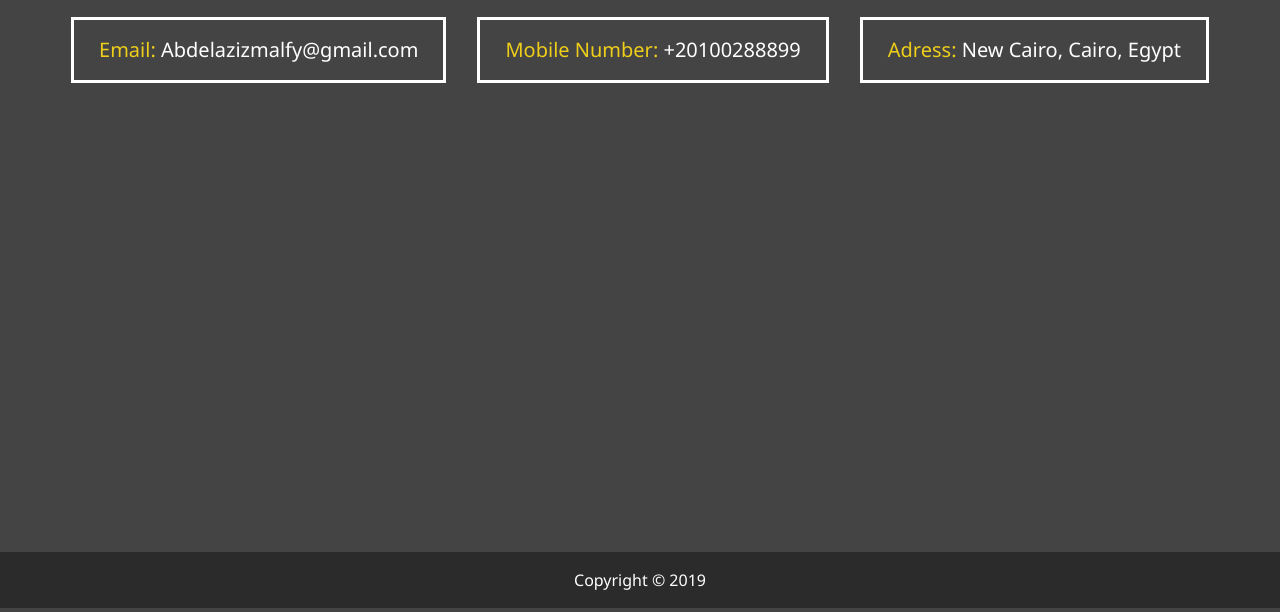
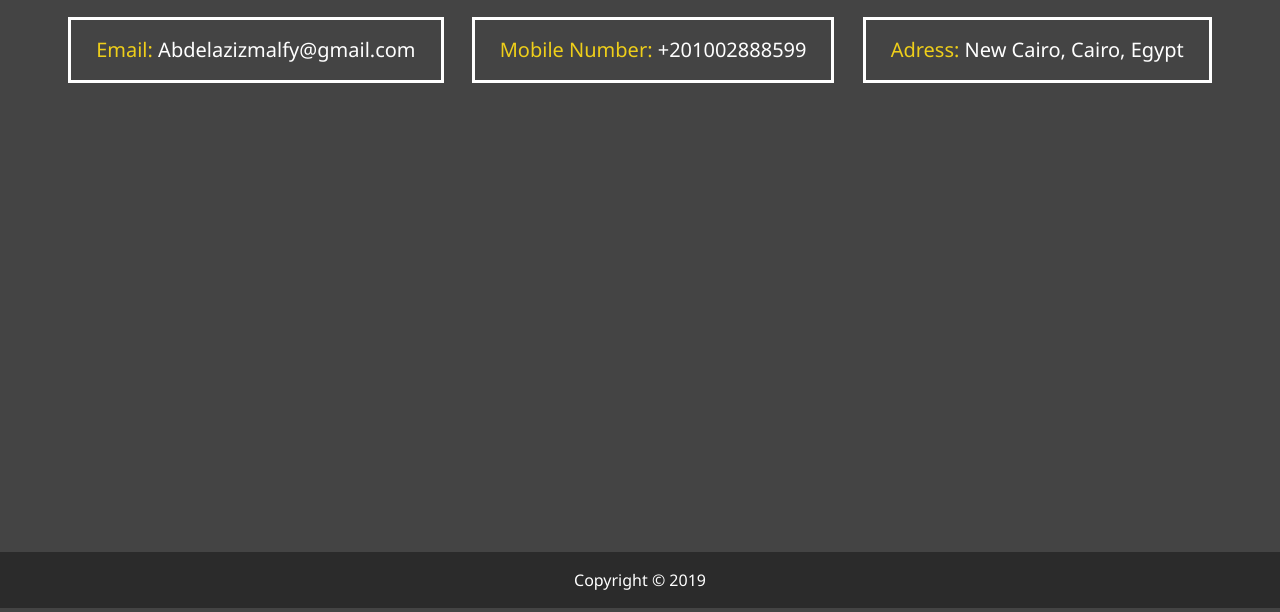
Before and after one commit to AbdelazizMalfy/portfolio, a website: page dist/contact.html in a window 1280 px wide. Shown: the part 188-800 px from the top of the page. Drawn offline with Linux system fonts and the light colour scheme.

```diff
--- a/dist/contact.html
+++ b/dist/contact.html
@@ -51,7 +51,7 @@
 
         <div>
           <span class="text-secondary">Mobile Number:</span>
-          +20100288899
+          +201002888599
         </div>
 
         <div>
```
